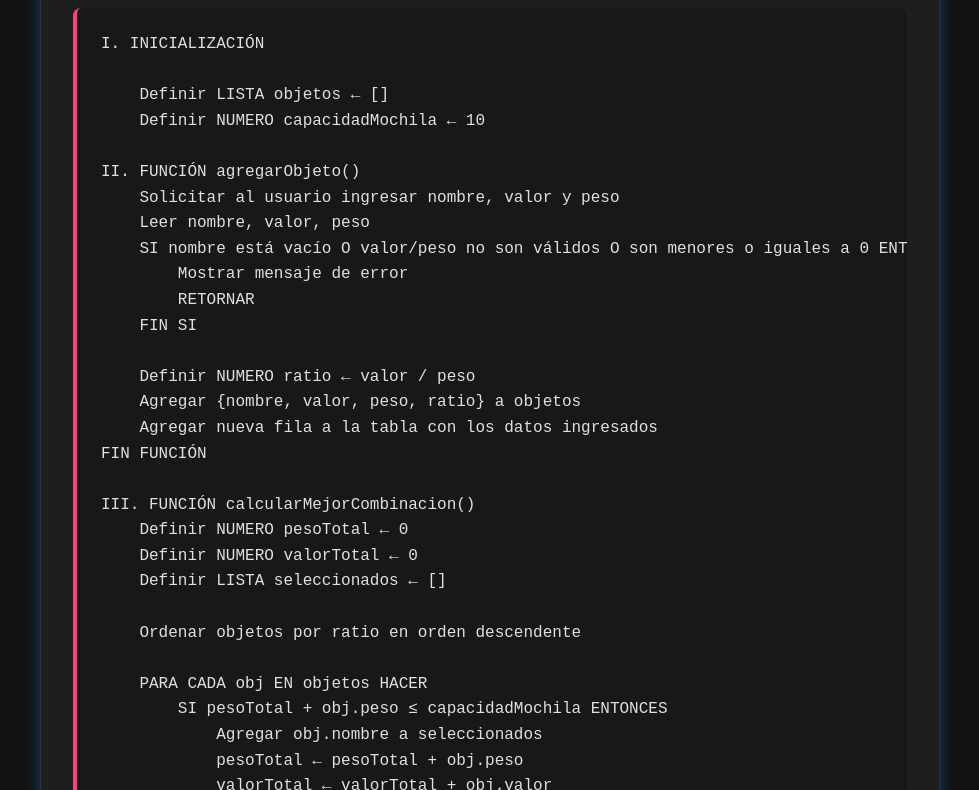
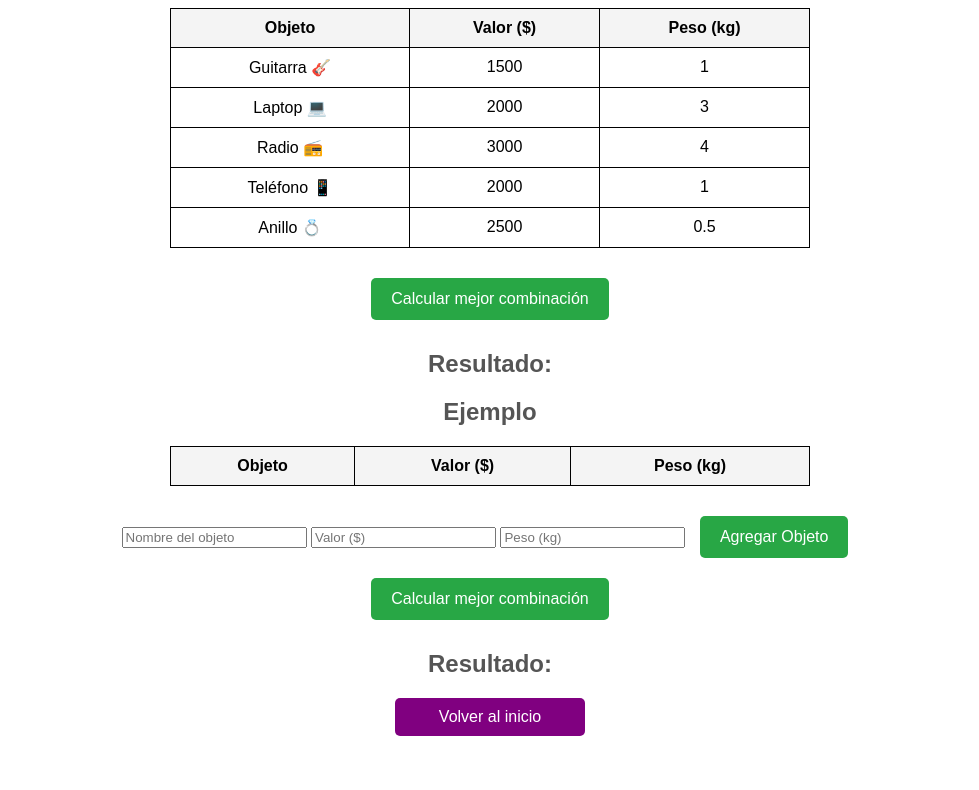
Before and after one commit to JERL69/analisisAlgoritmos.github.io, a plain HTML site: page Mochila2.html in a window 1280 px wide. Shown: the part 120-910 px from the top of the page, without its empty margins (150-1129 px from the left). After the commit the page ends 876 px from the top, so only its background shows below. Drawn offline with Linux system fonts and the light colour scheme.

Commit message:
Update Mochila2.html
Cambio de codigo, correcion

```diff
--- a/Mochila2.html
+++ b/Mochila2.html
@@ -3,130 +3,201 @@
 <head>
     <meta charset="UTF-8">
     <meta name="viewport" content="width=device-width, initial-scale=1.0">
-    <title>Pseudocódigo - Solución Óptima</title>
-    <link href="https://fonts.googleapis.com/css2?family=Inter:wght@400;700&family=Source+Code+Pro:wght@400;700&display=swap" rel="stylesheet">
+    <title>Problema del Viajero</title>
     <style>
-        :root {
-            --primary-color: #1E90FF;
-            --secondary-color: #FF4081;
-            --background-color: #121212;
-            --text-color: #E0E0E0;
-            --card-bg: #1E1E1E;
-            --border-color: #333;
-            --shadow-color: rgba(30, 144, 255, 0.4);
+        body {
+            font-family: Arial, sans-serif;
+            text-align: center;
+            background-color: #ffffff;
         }
-
-        * {
-            margin: 0;
-            padding: 0;
-            box-sizing: border-box;
+        h1 {
+            color: #000;
         }
-
-        body {
-            font-family: 'Inter', sans-serif;
-            background-color: var(--background-color);
-            color: var(--text-color);
-            display: flex;
-            justify-content: center;
-            align-items: center;
-            min-height: 100vh;
-            padding: 2rem;
+        h2 {
+            color: #555;
         }
-
         .container {
-            background: var(--card-bg);
-            padding: 2rem;
-            border-radius: 10px;
-            border: 1px solid var(--border-color);
-            box-shadow: 0 0 15px var(--shadow-color);
-            max-width: 900px;
-            width: 100%;
+            max-width: 800px;
+            margin: auto;
         }
-
-        h1 {
-            font-size: 2rem;
-            color: var(--primary-color);
+        table {
+            margin: 20px auto;
+            border-collapse: collapse;
+            width: 80%;
+            background: white;
+        }
+        th, td {
+            border: 1px solid black;
+            padding: 10px;
             text-align: center;
-            margin-bottom: 1.5rem;
         }
-
-        .pseudocode {
-            font-family: 'Source Code Pro', monospace;
-            font-size: 1rem;
-            line-height: 1.6;
-            color: var(--text-color);
-            background: #181818;
-            padding: 1.5rem;
-            border-radius: 8px;
-            border-left: 4px solid var(--secondary-color);
-            overflow-x: auto;
+        th {
+            background-color: #f4f4f4;
         }
-
-        .back-button {
+        button {
+            padding: 12px 20px;
+            font-size: 16px;
+            background-color: #28a745;
+            color: white;
+            border: none;
+            cursor: pointer;
+            margin: 10px;
+            border-radius: 5px;
+        }
+        button:hover {
+            background-color: #218838;
+        }
+        #resultado, #resultado2 {
+            font-weight: bold;
+            margin-top: 20px;
+        }
+        .volver {
             display: block;
-            margin: 2rem auto 0;
-            padding: 0.8rem 1.5rem;
-            background-color: var(--primary-color);
-            color: #fff;
-            border: none;
-            border-radius: 25px;
-            font-size: 1rem;
-            text-align: center;
+            margin: 20px auto;
+            padding: 10px 20px;
+            font-size: 16px;
+            background-color: purple;
+            color: white;
             text-decoration: none;
-            transition: background 0.3s;
+            border-radius: 5px;
+            width: 150px;
         }
-
-        .back-button:hover {
-            background-color: var(--secondary-color);
+        .volver:hover {
+            background-color: darkviolet;
         }
     </style>
 </head>
 <body>
+
+    <h1>Problema del Viajero</h1>
+
     <div class="container">
-        <h1>Pseudocódigo Mochila</h1>
-        <div class="pseudocode">
-<pre>
-I. INICIALIZACIÓN
+        <h2>Ejemplo</h2>
+        <table>
+            <tr>
+                <th>Objeto</th>
+                <th>Valor ($)</th>
+                <th>Peso (kg)</th>
+            </tr>
+            <tr><td>Guitarra 🎸</td><td>1500</td><td>1</td></tr>
+            <tr><td>Laptop 💻</td><td>2000</td><td>3</td></tr>
+            <tr><td>Radio 📻</td><td>3000</td><td>4</td></tr>
+            <tr><td>Teléfono 📱</td><td>2000</td><td>1</td></tr>
+            <tr><td>Anillo 💍</td><td>2500</td><td>0.5</td></tr>
+        </table>
+        <button onclick="resolverMochilaGreedy()">Calcular mejor combinación</button>
+        <h2>Resultado:</h2>
+        <p id="resultado"></p>
+    </div>
 
-    Definir LISTA objetos ← []
-    Definir NUMERO capacidadMochila ← 10
+    <div class="container">
+        <h2>Ejemplo</h2>
+        <table id="tablaObjetos">
+            <tr>
+                <th>Objeto</th>
+                <th>Valor ($)</th>
+                <th>Peso (kg)</th>
+            </tr>
+        </table>
 
-II. FUNCIÓN agregarObjeto()
-    Solicitar al usuario ingresar nombre, valor y peso
-    Leer nombre, valor, peso
-    SI nombre está vacío O valor/peso no son válidos O son menores o iguales a 0 ENTONCES
-        Mostrar mensaje de error
-        RETORNAR
-    FIN SI
+        <div>
+            <input type="text" id="nombreObjeto" placeholder="Nombre del objeto">
+            <input type="number" id="valorObjeto" placeholder="Valor ($)">
+            <input type="number" id="pesoObjeto" placeholder="Peso (kg)" step="0.1">
+            <button onclick="agregarObjeto()">Agregar Objeto</button>
+        </div>
 
-    Definir NUMERO ratio ← valor / peso
-    Agregar {nombre, valor, peso, ratio} a objetos
-    Agregar nueva fila a la tabla con los datos ingresados
-FIN FUNCIÓN
+        <button onclick="calcularMejorCombinacion()">Calcular mejor combinación</button>
 
-III. FUNCIÓN calcularMejorCombinacion()
-    Definir NUMERO pesoTotal ← 0
-    Definir NUMERO valorTotal ← 0
-    Definir LISTA seleccionados ← []
+        <h2 id="resultado2">Resultado:</h2>
+    </div>
 
-    Ordenar objetos por ratio en orden descendente
+    <a href="index.html" class="volver">Volver al inicio</a>
 
-    PARA CADA obj EN objetos HACER
-        SI pesoTotal + obj.peso ≤ capacidadMochila ENTONCES
-            Agregar obj.nombre a seleccionados
-            pesoTotal ← pesoTotal + obj.peso
-            valorTotal ← valorTotal + obj.valor
-        FIN SI
-    FIN PARA
 
-    Mostrar "Mejor solución: Llevar", seleccionados
-    Mostrar "Valor total: ", valorTotal, "(Peso total:", pesoTotal, "kg, sin superar los", capacidadMochila, "kg)."
-FIN FUNCIÓN
+    <script>
+        function knapsackGreedy(objetos, capacidadMaxima) {
+            objetos.sort((a, b) => (b.valor / b.peso) - (a.valor / a.peso));
+            let pesoTotal = 0;
+            let valorTotal = 0;
+            let seleccionados = [];
 
-FIN
-</pre>
-        </div>
-        <a href="index.html" class="back-button">Volver al Inicio</a>
-    </div>
+            for (let obj of objetos) {
+                if (pesoTotal + obj.peso <= capacidadMaxima) {
+                    seleccionados.push(obj);
+                    pesoTotal += obj.peso;
+                    valorTotal += obj.valor;
+                }
+            }
+
+            return { valorTotal, pesoTotal, objetosSeleccionados: seleccionados };
+        }
+
+        function resolverMochilaGreedy() {
+            const capacidadMaxima = 10;
+            let objetos = [
+                { nombre: "Guitarra 🎸", valor: 1500, peso: 1 },
+                { nombre: "Laptop 💻", valor: 2000, peso: 3 },
+                { nombre: "Radio 📻", valor: 3000, peso: 4 },
+                { nombre: "Teléfono 📱", valor: 2000, peso: 1 },
+                { nombre: "Anillo 💍", valor: 2500, peso: 0.5 }
+            ];
+
+            let solucionGreedy = knapsackGreedy(objetos, capacidadMaxima);
+
+            document.getElementById("resultado").innerHTML = `
+                <b>Mejor solución:</b> Llevar
+                ${solucionGreedy.objetosSeleccionados.map(o => o.nombre).join(", ")}
+                <br> ➡ Valor total: $${solucionGreedy.valorTotal} (Peso total: ${solucionGreedy.pesoTotal}kg, sin superar los 10 kg).
+            `;
+        }
+
+        let objetos = [];
+        const capacidadMochila = 10;
+
+        function agregarObjeto() {
+            let nombre = document.getElementById("nombreObjeto").value;
+            let valor = parseFloat(document.getElementById("valorObjeto").value);
+            let peso = parseFloat(document.getElementById("pesoObjeto").value);
+
+            if (nombre === "" || isNaN(valor) || isNaN(peso) || valor <= 0 || peso <= 0) {
+                alert("Por favor, complete todos los campos correctamente.");
+                return;
+            }
+
+            objetos.push({ nombre, valor, peso, ratio: valor / peso });
+
+            let tabla = document.getElementById("tablaObjetos");
+            let fila = tabla.insertRow();
+            fila.insertCell(0).innerText = nombre;
+            fila.insertCell(1).innerText = valor;
+            fila.insertCell(2).innerText = peso;
+
+            document.getElementById("nombreObjeto").value = "";
+            document.getElementById("valorObjeto").value = "";
+            document.getElementById("pesoObjeto").value = "";
+        }
+
+        function calcularMejorCombinacion() {
+            let pesoTotal = 0;
+            let valorTotal = 0;
+            let seleccionados = [];
+
+            objetos.sort((a, b) => b.ratio - a.ratio);
+
+            for (let obj of objetos) {
+                if (pesoTotal + obj.peso <= capacidadMochila) {
+                    seleccionados.push(obj.nombre);
+                    pesoTotal += obj.peso;
+                    valorTotal += obj.valor;
+                }
+            }
+
+            let resultadoTexto = `<strong>Mejor solución:</strong> Llevar ${seleccionados.join(", ")}<br>
+                → Valor total: $${valorTotal} (Peso total: ${pesoTotal}kg, sin superar los ${capacidadMochila} kg).`;
+            document.getElementById("resultado2").innerHTML = resultadoTexto;
+        }
+    </script>
+
 </body>
 </html>
```
